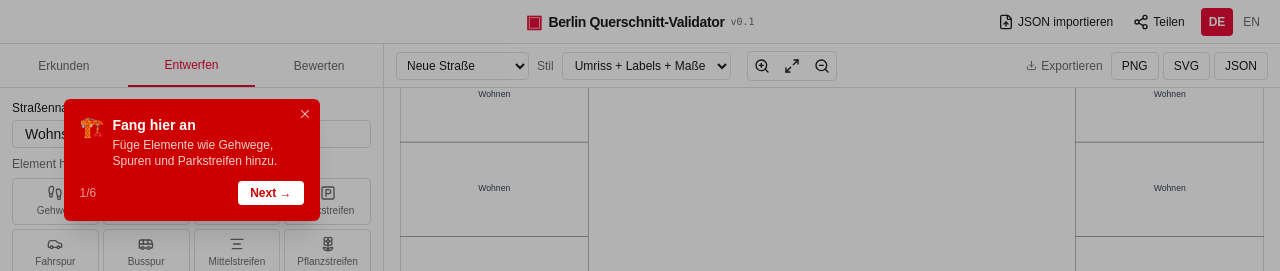
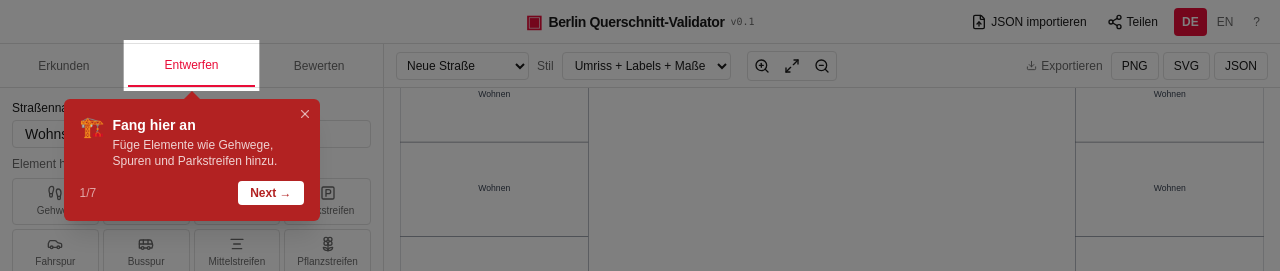
Before and after one commit to urbanis/street-generator, a React (Vite) app: page / in a window 1280 px wide. Both pictures are taken after a click on the button "Starten →". Shown: the top 271 px of the page. Built offline with nearby package versions, Linux system fonts and the light colour scheme; a web font is replaced by a local one.

Commit message:
feat: polish style

```diff
--- a/src/App.tsx
+++ b/src/App.tsx
@@ -114,9 +114,22 @@ export default function App() {
     });
   }
 
+  function handleTourBack() {
+    setTourStep((prev) => {
+      if (prev === null || prev === 0) return prev;
+      return prev - 1;
+    });
+  }
+
   function handleTourExit() {
     localStorage.setItem(TOUR_KEY, "1");
     setTourStep(null);
+  }
+
+  function handleReplayTour() {
+    localStorage.removeItem(TOUR_KEY);
+    setTourStep(null);
+    setShowWelcome(true);
   }
 
   return (
@@ -131,6 +144,7 @@ export default function App() {
           shareCopied={shareCopied}
           docsOpen={docsOpen}
           onDocsClose={() => setDocsOpen(false)}
+          onReplayTour={handleReplayTour}
         />
         <div className="flex flex-1 overflow-hidden">
           <Sidebar
@@ -201,6 +215,7 @@ export default function App() {
           total={TOUR_STEPS.length}
           lang={lang}
           onNext={handleTourNext}
+          onBack={handleTourBack}
           onExit={handleTourExit}
         />
       )}
--- a/src/components/CrossSectionView/index.tsx
+++ b/src/components/CrossSectionView/index.tsx
@@ -189,8 +189,8 @@ export function CrossSectionView({ street, highlightedIds, templates, onTemplate
             <span className="flex items-center gap-1 text-xs text-muted-foreground mr-1">
               <Download size={11} />{lang === "de" ? "Exportieren" : "Export"}
             </span>
-            <Button variant="outline" size="sm" className={EXPORT_BTN} onClick={exportPng}>PNG</Button>
-            <Button variant="outline" size="sm" className={EXPORT_BTN} onClick={exportSvg} data-tour="export-btn">SVG</Button>
+            <Button variant="outline" size="sm" className={EXPORT_BTN} onClick={exportPng} data-tour="export-btn">PNG</Button>
+            <Button variant="outline" size="sm" className={EXPORT_BTN} onClick={exportSvg}>SVG</Button>
             <Button variant="outline" size="sm" className={EXPORT_BTN} onClick={exportJson}>JSON</Button>
           </div>
         </div>
--- a/src/components/Sidebar/index.tsx
+++ b/src/components/Sidebar/index.tsx
@@ -58,7 +58,7 @@ export function Sidebar({
             key={tab}
             className={activeTab === tab ? TAB_BUTTON_ACTIVE : TAB_BUTTON_INACTIVE}
             onClick={() => onTabChange(tab)}
-            data-tour={tab === "design" ? "design-tab" : tab === "explore" ? "explore-tab" : undefined}
+            data-tour={tab === "design" ? "design-tab" : tab === "explore" ? "explore-tab" : tab === "evaluate" ? "evaluate-tab" : undefined}
           >
             {t(tab === "explore" ? "tabExplore" : tab === "design" ? "tabDesign" : "tabEvaluate")}
           </button>
--- a/src/components/TopBar/index.tsx
+++ b/src/components/TopBar/index.tsx
@@ -17,9 +17,10 @@ interface TopBarProps {
   shareCopied: boolean;
   docsOpen: boolean;
   onDocsClose: () => void;
+  onReplayTour: () => void;
 }
 
-export function TopBar({ lang, onLangChange, onStreetImport, onShare, shareCopied, docsOpen, onDocsClose }: TopBarProps) {
+export function TopBar({ lang, onLangChange, onStreetImport, onShare, shareCopied, docsOpen, onDocsClose, onReplayTour }: TopBarProps) {
   const t = useT();
 
   function handleImport() {
@@ -67,6 +68,14 @@ export function TopBar({ lang, onLangChange, onStreetImport, onShare, shareCopie
             <button className={lang === "de" ? LANG_ACTIVE : LANG_INACTIVE} onClick={() => onLangChange("de")}>DE</button>
             <button className={lang === "en" ? LANG_ACTIVE : LANG_INACTIVE} onClick={() => onLangChange("en")}>EN</button>
           </div>
+          <button
+            onClick={onReplayTour}
+            className={LANG_INACTIVE}
+            title={lang === "de" ? "Tour neu starten" : "Replay tour"}
+            aria-label={lang === "de" ? "Tour neu starten" : "Replay tour"}
+          >
+            ?
+          </button>
         </div>
       </div>
 
--- a/src/components/TourTooltip/index.tsx
+++ b/src/components/TourTooltip/index.tsx
@@ -15,8 +15,9 @@ export const TOUR_STEPS: TourStep[] = [
   { target: "element-palette", emoji: "➕", tab: "design",  title: { de: "Wähle ein Element",        en: "Pick an element"      }, body: { de: "Klicke auf ein Element – es erscheint sofort im Querschnitt.",   en: "Click any element and it appears in your cross-section instantly." } },
   { target: "element-card",    emoji: "↔️", tab: "design",  title: { de: "Breite anpassen",          en: "Adjust the width"     }, body: { de: "Schalte Figuren ein, um Personen, Autos und Bäume zu sehen.",   en: "Toggle figures to see people, cars, and trees."                 } },
   { target: "cross-section",   emoji: "👁️",                title: { de: "Deine Straße",             en: "This is your street"  }, body: { de: "Sie aktualisiert sich live bei jeder Änderung.",                en: "It updates live as you make changes."                           } },
-  { target: "explore-tab",     emoji: "🗺️", tab: "explore", title: { de: "Eine echte Straße laden",  en: "Load a real street"   }, body: { de: "Nutze die Karte, um OSM-Daten einer Berliner Straße zu laden.", en: "Use the map to load OSM data for any Berlin street."            } },
-  { target: "export-btn",      emoji: "📥", tab: "design",  title: { de: "Design exportieren",       en: "Export your design"   }, body: { de: "Lade deinen Querschnitt als SVG herunter, wenn du fertig bist.", en: "Download your cross-section as an SVG when you're done."        } },
+  { target: "explore-tab",     emoji: "🗺️", tab: "explore",   title: { de: "Eine echte Straße laden",  en: "Load a real street"     }, body: { de: "Nutze die Karte, um OSM-Daten einer Berliner Straße zu laden.", en: "Use the map to load OSM data for any Berlin street."              } },
+  { target: "evaluate-tab",   emoji: "✅", tab: "evaluate",  title: { de: "Entwurf bewerten",         en: "Evaluate your design"   }, body: { de: "Prüfe deinen Entwurf anhand der Berliner Planungsrichtlinien.", en: "Check your design against Berlin planning guidelines."            } },
+  { target: "export-btn",     emoji: "📥", tab: "design",   title: { de: "Design exportieren",       en: "Export your design"     }, body: { de: "Lade deinen Querschnitt als PNG herunter, wenn du fertig bist.", en: "Download your cross-section as a PNG when you're done."          } },
 ];
 
 interface TourTooltipProps {
@@ -24,12 +25,21 @@ interface TourTooltipProps {
   total:  number;
   lang:   Lang;
   onNext: () => void;
+  onBack: () => void;
   onExit: () => void;
 }
 
-export function TourTooltip({ step, total, lang, onNext, onExit }: TourTooltipProps) {
+interface TooltipLayout {
+  top:        number;
+  left:       number;
+  placement:  "below" | "above";
+  targetRect: { x: number; y: number; w: number; h: number } | null;
+  arrowLeft:  number;
+}
+
+export function TourTooltip({ step, total, lang, onNext, onBack, onExit }: TourTooltipProps) {
   const current = TOUR_STEPS[step];
-  const [pos, setPos] = useState<{ top: number; left: number } | null>(null);
+  const [layout, setLayout] = useState<TooltipLayout | null>(null);
   const tooltipRef = useRef<HTMLDivElement>(null);
 
   useEffect(() => {
@@ -37,9 +47,12 @@ export function TourTooltip({ step, total, lang, onNext, onExit }: TourTooltipPr
     function position() {
       const target = document.querySelector(`[data-tour="${current.target}"]`);
       if (!target || !tooltipRef.current) {
-        setPos({
-          top:  window.innerHeight / 2 - 80,
-          left: window.innerWidth  / 2 - 128,
+        setLayout({
+          top:        window.innerHeight / 2 - 80,
+          left:       window.innerWidth  / 2 - 128,
+          placement:  "below",
+          targetRect: null,
+          arrowLeft:  112,
         });
         return;
       }
@@ -47,15 +60,27 @@ export function TourTooltip({ step, total, lang, onNext, onExit }: TourTooltipPr
       const tipH   = tooltipRef.current.offsetHeight;
       const tipW   = tooltipRef.current.offsetWidth;
       const margin = 12;
-      const spaceBelow = window.innerHeight - rect.bottom;
-      const top = spaceBelow > tipH + margin
+      const spaceBelow  = window.innerHeight - rect.bottom;
+      const placement   = spaceBelow > tipH + margin ? "below" : "above";
+      const top = placement === "below"
         ? rect.bottom + margin
         : rect.top - tipH - margin;
       const left = Math.min(
         Math.max(rect.left + rect.width / 2 - tipW / 2, 8),
         window.innerWidth - tipW - 8
       );
-      setPos({ top, left });
+      // Arrow: center of target relative to tooltip left, clamped
+      const arrowLeft = Math.min(
+        Math.max(rect.left + rect.width / 2 - left - 8, 8),
+        tipW - 24
+      );
+      setLayout({
+        top,
+        left,
+        placement,
+        targetRect: { x: rect.left, y: rect.top, w: rect.width, h: rect.height },
+        arrowLeft,
+      });
     }
     rafId = requestAnimationFrame(position);
     window.addEventListener("resize", position);
@@ -69,15 +94,53 @@ export function TourTooltip({ step, total, lang, onNext, onExit }: TourTooltipPr
 
   return (
     <>
-      {/* Backdrop */}
-      <div className="fixed inset-0 z-[2900] bg-black/30 pointer-events-none" />
+      {/* Spotlight backdrop */}
+      <svg
+        className="fixed inset-0 z-[2900] pointer-events-none"
+        style={{ width: "100vw", height: "100vh" }}
+      >
+        <path
+          fillRule="evenodd"
+          fill="rgba(0,0,0,0.5)"
+          d={layout?.targetRect
+            ? [
+                `M 0 0 H ${window.innerWidth} V ${window.innerHeight} H 0 Z`,
+                `M ${layout.targetRect.x - 4} ${layout.targetRect.y - 4}`,
+                `H ${layout.targetRect.x + layout.targetRect.w + 4}`,
+                `V ${layout.targetRect.y + layout.targetRect.h + 4}`,
+                `H ${layout.targetRect.x - 4} Z`,
+              ].join(" ")
+            : `M 0 0 H ${window.innerWidth} V ${window.innerHeight} H 0 Z`
+          }
+        />
+      </svg>
 
       {/* Tooltip */}
+      {/* No overflow-hidden: arrow span uses top:-8 / bottom:-8 and must not be clipped */}
       <div
         ref={tooltipRef}
-        style={pos ? { top: pos.top, left: pos.left } : { opacity: 0 }}
-        className="fixed z-[3000] w-64 bg-[#CC0000] text-white rounded-lg p-4 shadow-xl"
+        style={layout ? { top: layout.top, left: layout.left } : { opacity: 0 }}
+        className="fixed z-[3000] w-64 bg-[#B22222] text-white rounded-lg p-4 shadow-xl"
       >
+        {/* Arrow pointer */}
+        {layout?.targetRect && (
+          <span
+            aria-hidden="true"
+            style={{
+              position:    "absolute",
+              left:        layout.arrowLeft,
+              width:       0,
+              height:      0,
+              borderLeft:  "8px solid transparent",
+              borderRight: "8px solid transparent",
+              ...(layout.placement === "below"
+                ? { top: -8,    borderBottom: "8px solid #B22222" }
+                : { bottom: -8, borderTop:    "8px solid #B22222" }
+              ),
+            }}
+          />
+        )}
+
         <button
           onClick={onExit}
           className="absolute top-2 right-2 text-white/60 hover:text-white"
@@ -95,11 +158,22 @@ export function TourTooltip({ step, total, lang, onNext, onExit }: TourTooltipPr
         </div>
 
         <div className="flex items-center justify-between">
-          <span className="text-xs text-white/60">{step + 1}/{total}</span>
+          <div className="flex items-center gap-2">
+            {step > 0 && (
+              <button
+                onClick={onBack}
+                aria-label={`Back to step ${step} of ${total}`}
+                className="text-xs text-white/70 hover:text-white transition-colors"
+              >
+                ← {lang === "de" ? "Zurück" : "Back"}
+              </button>
+            )}
+            <span className="text-xs text-white/60">{step + 1}/{total}</span>
+          </div>
           <button
             onClick={onNext}
             aria-label={isLast ? "Finish tour" : `Next, step ${step + 2} of ${total}`}
-            className="text-xs font-semibold bg-white text-[#CC0000] px-3 py-1 rounded hover:bg-white/90 transition-colors"
+            className="text-xs font-semibold bg-white text-[#B22222] px-3 py-1 rounded hover:bg-white/90 transition-colors"
           >
             {isLast ? "Done ✓" : "Next →"}
           </button>
```
Also changed, not shown: src/components/WelcomeModal/index.tsx (+4 -4 lines).
